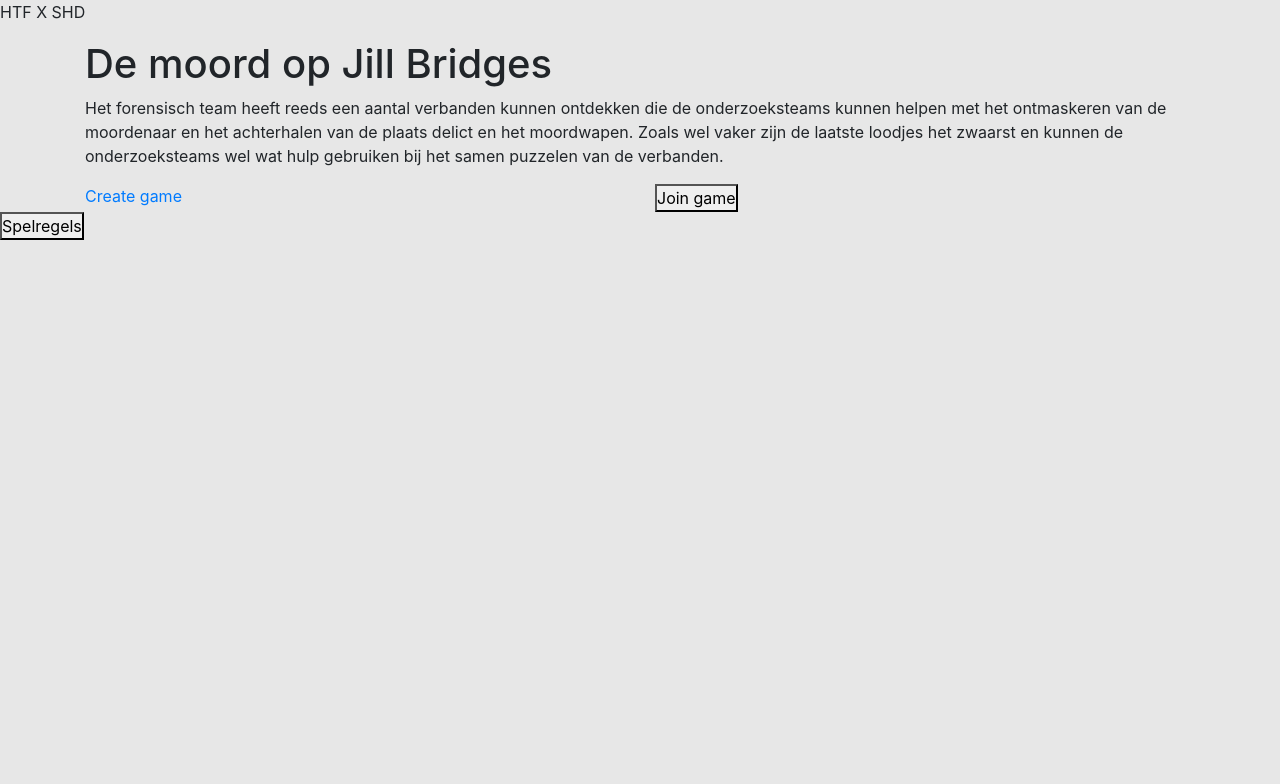
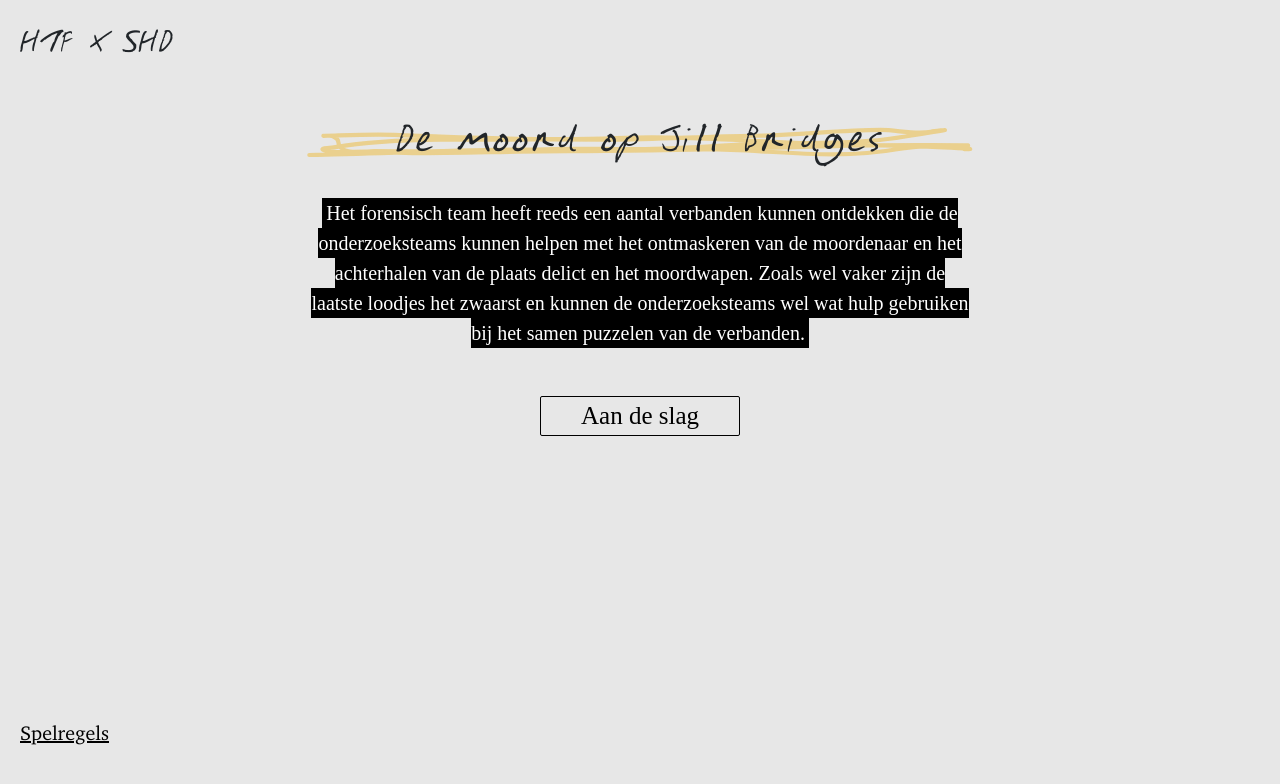
Before and after one commit to ArneHus/htf-cluedo, an Angular app: page / in a window 1280 px wide. Shown: the top 784 px of the page. Built offline with nearby package versions, Linux system fonts and the light colour scheme.

Commit message:
styling home page

```diff
--- a/src/app/app.component.scss
+++ b/src/app/app.component.scss
@@ -0,0 +1,25 @@
+.logo {
+  height: 50px;
+  p {
+    font-family: "GimpScribble";
+    font-size: 2rem;
+    margin: 20px;
+  }
+}
+
+.spelregels {
+  height: 30px;
+}
+
+#spelregels {
+  border: none;
+  background-color: transparent;
+  text-decoration: underline;
+  font-family: "Charter";
+  margin-left: 20px;
+  font-size: 20px;
+}
+
+main {
+  height: calc(100vh - 200px);
+}
--- a/src/app/game/game.component.ts
+++ b/src/app/game/game.component.ts
@@ -58,6 +58,7 @@ export class GameComponent implements OnInit {
               .startGame(this.lobby.lobbyCode)
               .subscribe((result) => {
                 this.game = result;
+                this.game.data.clues = this.shuffle(this.game.data.clues);
                 this.dataLoaded = true;
               });
           });
@@ -68,4 +69,24 @@ export class GameComponent implements OnInit {
       }
     );
   }
+
+  shuffle(array: any) {
+    let currentIndex = array.length,
+      randomIndex;
+
+    // While there remain elements to shuffle...
+    while (currentIndex != 0) {
+      // Pick a remaining element...
+      randomIndex = Math.floor(Math.random() * currentIndex);
+      currentIndex--;
+
+      // And swap it with the current element.
+      [array[currentIndex], array[randomIndex]] = [
+        array[randomIndex],
+        array[currentIndex],
+      ];
+    }
+
+    return array;
+  }
 }
--- a/src/app/landing/landing.component.html
+++ b/src/app/landing/landing.component.html
@@ -1,18 +1,17 @@
 <div class="center">
   <h1>De moord op Jill Bridges</h1>
   <p>
-    Het forensisch team heeft reeds een aantal verbanden kunnen ontdekken die de
-    onderzoeksteams kunnen helpen met het ontmaskeren van de moordenaar en het
-    achterhalen van de plaats delict en het moordwapen. Zoals wel vaker zijn de
-    laatste loodjes het zwaarst en kunnen de onderzoeksteams wel wat hulp
-    gebruiken bij het samen puzzelen van de verbanden.
+    <mark>
+      Het forensisch team heeft reeds een aantal verbanden kunnen ontdekken die
+      de onderzoeksteams kunnen helpen met het ontmaskeren van de moordenaar en
+      het achterhalen van de plaats delict en het moordwapen. Zoals wel vaker
+      zijn de laatste loodjes het zwaarst en kunnen de onderzoeksteams wel wat
+      hulp gebruiken bij het samen puzzelen van de verbanden.
+    </mark>
   </p>
   <div class="row">
     <div class="col">
-      <a href="/game">Create game</a>
-    </div>
-    <div class="col">
-      <button>Join game</button>
+      <a href="/game">Aan de slag</a>
     </div>
   </div>
 </div>
--- a/src/app/landing/landing.component.scss
+++ b/src/app/landing/landing.component.scss
@@ -0,0 +1,37 @@
+.center {
+  max-width: 60%;
+  margin: auto;
+  margin-top: 3rem;
+  h1 {
+    text-align: center;
+    font-family: "GimpScribble";
+    background-image: url("../../assets/img/title_mask.svg");
+    background-repeat: no-repeat;
+    background-size: contain;
+    background-position-y: center;
+    margin-bottom: 2rem;
+  }
+  p {
+    text-align: center;
+    font-size: 20px;
+    mark {
+      background-color: black;
+      color: white;
+      font-family: "Chalter";
+    }
+  }
+
+  a {
+    display: block;
+    background-color: transparent;
+    color: black;
+    border: 1px solid black;
+    border-radius: 2px;
+    width: 200px;
+    font-size: 25px;
+    font-family: "Chalter";
+    text-align: center;
+    margin: auto;
+    margin-top: 2rem;
+  }
+}
```
